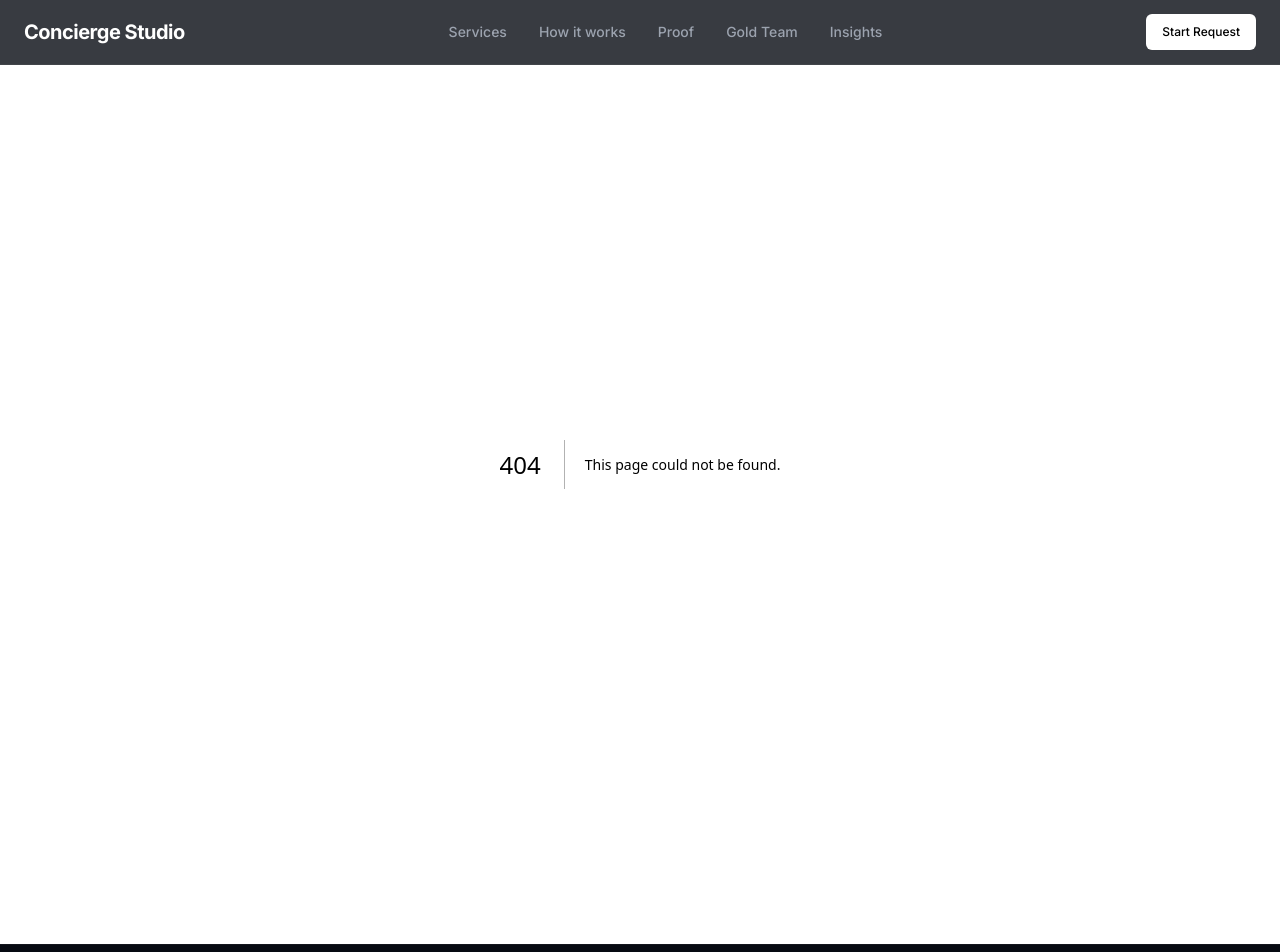
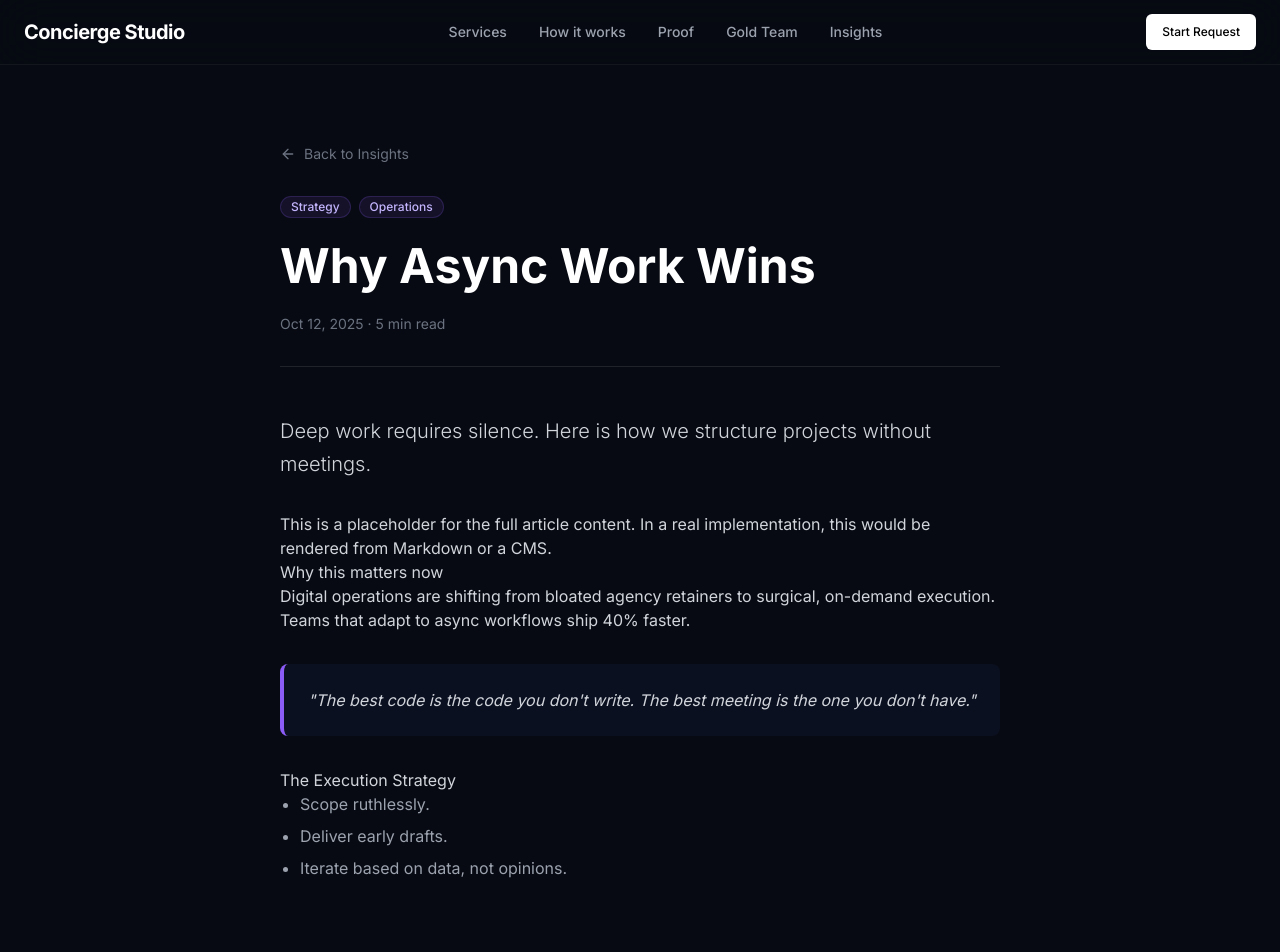
Before and after one commit to ARC-ARK/concierge-studio, a Next.js app: page /insights/async-workflow in a window 1280 px wide. Before the commit this address had no page. Shown: the top 952 px of the page. Built offline with nearby package versions, Linux system fonts and the light colour scheme.

Commit message:
Create page.tsx

```diff
--- /dev/null
+++ b/app/insights/[slug]/page.tsx
@@ -0,0 +1,56 @@
+import { insights } from "@/lib/content";
+import { FadeIn } from "@/components/ui/FadeIn";
+import { Button, Badge } from "@/components/ui/Primitives";
+import Link from "next/link";
+import { ArrowLeft } from "lucide-react";
+import { notFound } from "next/navigation";
+
+export default function InsightPost({ params }: { params: { slug: string } }) {
+  const post = insights.find((p) => p.slug === params.slug);
+
+  if (!post) {
+    notFound();
+  }
+
+  return (
+    <div className="container mx-auto px-6 py-20 max-w-3xl">
+      <FadeIn>
+        <Link href="/insights" className="inline-flex items-center text-sm text-gray-500 hover:text-white mb-8 transition-colors">
+           <ArrowLeft className="w-4 h-4 mr-2" /> Back to Insights
+        </Link>
+
+        <div className="flex gap-2 mb-6">
+           {post.tags.map(t => <Badge key={t} className="bg-violet-500/10 text-violet-300 border-violet-500/20">{t}</Badge>)}
+        </div>
+
+        <h1 className="text-4xl md:text-5xl font-bold text-white mb-6 leading-tight">{post.title}</h1>
+        <div className="text-gray-500 text-sm mb-12 border-b border-white/10 pb-8">{post.date} · 5 min read</div>
+
+        <div className="prose prose-invert prose-lg max-w-none">
+           <p className="text-xl text-gray-300 leading-relaxed mb-8 font-light">{post.summary}</p>
+
+           <p>This is a placeholder for the full article content. In a real implementation, this would be rendered from Markdown or a CMS.</p>
+
+           <h3>Why this matters now</h3>
+           <p>Digital operations are shifting from bloated agency retainers to surgical, on-demand execution. Teams that adapt to async workflows ship 40% faster.</p>
+
+           <div className="bg-surface p-6 rounded-lg border-l-4 border-violet-500 my-8">
+              <p className="m-0 italic text-gray-300">"The best code is the code you don't write. The best meeting is the one you don't have."</p>
+           </div>
+
+           <h3>The Execution Strategy</h3>
+           <ul className="list-disc pl-5 space-y-2 text-gray-400">
+              <li>Scope ruthlessly.</li>
+              <li>Deliver early drafts.</li>
+              <li>Iterate based on data, not opinions.</li>
+           </ul>
+        </div>
+
+        <div className="mt-20 pt-10 border-t border-white/10">
+           <h4 className="text-white font-bold mb-4">Ready to implement this?</h4>
+           <Link href="/contact"><Button>Talk to our strategists</Button></Link>
+        </div>
+      </FadeIn>
+    </div>
+  );
+}
```
